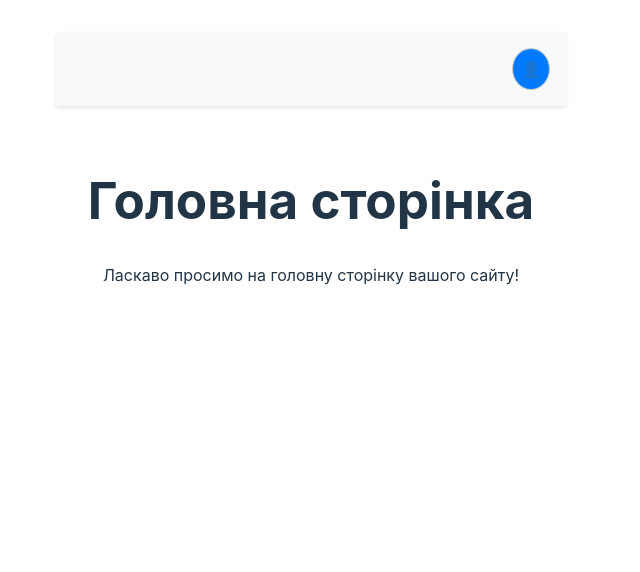
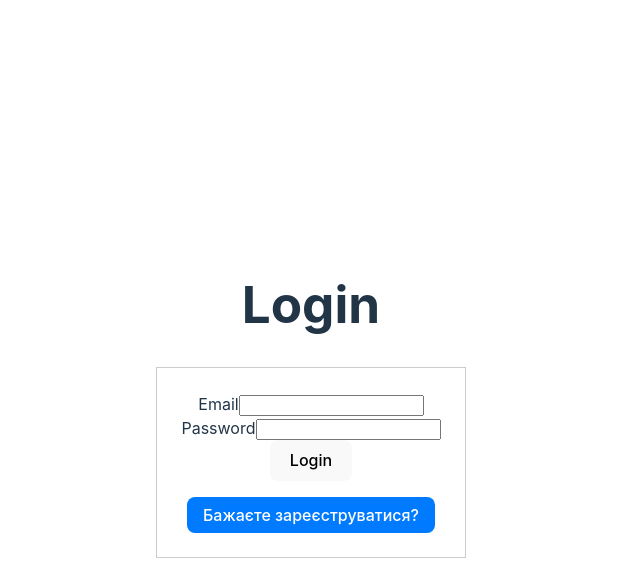
Before and after one commit to artembarkovskiy/Psyhology, a React (Vite) app: page / in a window 1280 px wide. Shown: the top 572 px of the page, without its empty margins (329-969 px from the left). Built offline with nearby package versions, Linux system fonts and the light colour scheme.

Commit message:
HomePageFix

```diff
--- a/package.json
+++ b/package.json
@@ -11,6 +11,7 @@
   },
   "dependencies": {
     "axios": "^1.7.9",
+    "jwt-decode": "^4.0.0",
     "react": "^18.3.1",
     "react-dom": "^18.3.1",
     "react-router-dom": "^6.28.0"
--- a/src/features/auth/LoginPage.jsx
+++ b/src/features/auth/LoginPage.jsx
@@ -1,51 +1,45 @@
 import React, { useState } from "react";
 import { useNavigate } from "react-router-dom";
+import { UserService } from "../user/user.service";
+import { setToken } from "../../utils/localStorage";
 
 const LoginPage = () => {
   const navigate = useNavigate();
 
-  const [userName, setUserName] = useState("");
+  const [email, setEmail] = useState("");
   const [password, setPassword] = useState("");
 
-  const handleUserNameInputChange = (event) => {
-    setUserName(event.target.value);
+  const handleEmailInputChange = (event) => {
+    setEmail(event.target.value);
   };
 
   const handlePasswordInputChange = (event) => {
     setPassword(event.target.value);
   };
 
-  const handleSubmit = (event) => {
+  const handleSubmit = async (event) => {
     event.preventDefault();
 
-    const user = users.find((user) => user.userName === userName);
+    const userService = new UserService();
 
-    if (!user) {
-      alert("User does not exist");
-      return;
-    }
+    const response = await userService.loginUser({
+      email: email,
+      password: password,
+    });
 
-    if (user.password !== password) {
-      alert("Invalid password");
-      return;
-    }
+    console.log(response);
 
-    localStorage.setItem("user", JSON.stringify(user));
-
-    if (user.role === "admin") {
-      navigate("/users");
-      return;
-    }
-
-    if (user.role === "user") {
-      navigate("/");
-      return;
+    if (response && response.token) {
+      setToken(response.token);
+      navigate("/home"); // Перенаправлення на сторінку /home
+    } else {
+      alert("Login failed. Please check your credentials.");
     }
   };
 
   // Обробник для переходу на сторінку реєстрації
   const handleRegisterRedirect = () => {
-    navigate("/register");
+    navigate("/registration");
   };
 
   return (
@@ -67,13 +61,13 @@ const LoginPage = () => {
       >
         <form onSubmit={handleSubmit}>
           <div>
-            <label htmlFor="username">Username</label>
+            <label htmlFor="email">Email</label>
             <input
-              id="username"
-              name="username"
-              type="text"
-              value={userName}
-              onChange={handleUserNameInputChange}
+              id="email"
+              name="email"
+              type="email"
+              value={email}
+              onChange={handleEmailInputChange}
             />
           </div>
           <div>
--- a/src/features/auth/RegPage.jsx
+++ b/src/features/auth/RegPage.jsx
@@ -1,4 +1,5 @@
 import React, { useState } from "react";
+import { useNavigate } from "react-router-dom";
 import { UserService } from "../user/user.service";
 
 const RegPage = () => {
@@ -11,6 +12,7 @@ const RegPage = () => {
 
   const [error, setError] = useState(null);
   const [success, setSuccess] = useState(false);
+  const navigate = useNavigate();
 
   const handleInputChange = (e) => {
     const { name, value } = e.target;
@@ -34,6 +36,7 @@ const RegPage = () => {
         email: "",
         password: "",
       });
+      navigate("/login");
     } catch (err) {
       setError(
         err.response?.data?.message || "Registration failed. Please try again."
@@ -43,7 +46,7 @@ const RegPage = () => {
 
   return (
     <div>
-      <h1>Регистрация</h1>
+      <h1>Реєстрація</h1>
       <form onSubmit={handleSubmit}>
         <div>
           <label>Ім'я:</label>
@@ -87,7 +90,7 @@ const RegPage = () => {
         </div>
         <button type="submit">Зареєструватись</button>
       </form>
-      {success && <p>Регистрация прошла успешно!</p>}
+      {success && <p>Реєстрація пройшлв успішно!</p>}
       {error && <p style={{ color: "red" }}>{error}</p>}
     </div>
   );
--- a/src/features/home/HomePage.jsx
+++ b/src/features/home/HomePage.jsx
@@ -1,39 +1,64 @@
-import React, { useState } from "react";
+import React, { useState, useEffect } from "react";
 import { useNavigate } from "react-router-dom";
+import { UserService } from "../user/user.service";
+import { setToken } from "../../utils/localStorage";
 
 const HomePage = () => {
   const navigate = useNavigate();
   const [isMenuOpen, setIsMenuOpen] = useState(false);
+  const [user, setUser] = useState({});
 
-  // Імітуємо авторизацію, щоб продемонструвати логіку
-  const isAuthenticated = localStorage.getItem("user") !== null;
+  useEffect(() => {
+    const fetchUserProfile = () => {
+      try {
+        const userService = new UserService();
+        const profile = userService.getUserProfile(); // Виклик асинхронного методу
+        setUser(profile); // Збереження email з профілю
+      } catch (error) {
+        console.error("Не вдалося завантажити профіль користувача:", error);
+        navigate("/login"); // Перенаправлення на сторінку входу, якщо сталася помилка
+      }
+    };
 
-  // Обробник для відкриття/закриття меню
+    fetchUserProfile();
+  }, [navigate]);
+
   const handleAccountClick = () => {
     setIsMenuOpen(!isMenuOpen);
   };
 
-  const handleLoginClick = () => {
-    navigate("/login");
-  };
-
-  const handleRegisterClick = () => {
-    navigate("/registration");
+  const handleLogout = () => {
+    setToken(undefined); // Видалення токена\
+    navigate("/login"); // Перенаправлення на сторінку логіну
   };
 
   return (
     <div style={{ display: "flex", flexDirection: "column", height: "100vh" }}>
-      {/* Верхній навігаційний бар */}
       <header
         style={{
           display: "flex",
-          justifyContent: "flex-end",
+          justifyContent: "space-between",
+          alignItems: "center",
           padding: "1em",
           backgroundColor: "#f8f9fa",
           boxShadow: "0px 2px 4px rgba(0, 0, 0, 0.1)",
         }}
       >
-        {/* Іконка акаунта */}
+        <h2 style={{ margin: 0 }}>My Website</h2>
+
+        <div style={{ display: "flex", alignItems: "center" }}>
+          {user.email && (
+            <span
+              style={{
+                marginRight: "1em",
+                color: "#007bff",
+                fontWeight: "bold",
+              }}
+            >
+              {user.email}
+            </span>
+          )}
+
           <div
             onClick={handleAccountClick}
             style={{ position: "relative", cursor: "pointer" }}
@@ -49,12 +74,10 @@ const HomePage = () => {
                 color: "#fff",
               }}
             >
-            {/* Іконка профілю */}
               <span>👤</span>
             </div>
 
-          {/* Випадаюче меню для неавторизованих користувачів */}
-          {!isAuthenticated && isMenuOpen && (
+            {isMenuOpen && (
               <div
                 style={{
                   position: "absolute",
@@ -62,47 +85,41 @@ const HomePage = () => {
                   right: 0,
                   marginTop: "0.5em",
                   padding: "1em",
-                backgroundColor: "#fff",
+                  backgroundColor: "black",
                   border: "1px solid #ddd",
                   boxShadow: "0px 4px 8px rgba(0, 0, 0, 0.1)",
                   zIndex: 1,
                   display: "flex",
                   flexDirection: "column",
+                  alignItems: "flex-start",
                 }}
               >
+                <p>
+                  <strong>Ім'я:</strong> {user.given_name}
+                </p>
+                <p>
+                  <strong>Прізвище:</strong> {user.family_name}
+                </p>
                 <button
-                onClick={handleLoginClick}
+                  onClick={handleLogout}
                   style={{
-                  marginBottom: "0.5em",
-                  padding: "0.5em",
-                  backgroundColor: "#007bff",
+                    marginTop: "1em",
+                    padding: "0.5em 1em",
+                    backgroundColor: "#dc3545",
                     color: "#fff",
                     border: "none",
                     cursor: "pointer",
                   }}
                 >
-                Увійти
-              </button>
-              <button
-                onClick={handleRegisterClick}
-                style={{
-                  padding: "0.5em",
-                  backgroundColor: "#28a745",
-                  color: "#fff",
-                  border: "none",
-                  cursor: "pointer",
-                }}
-              >
-                Зареєструватися
+                  Вийти
                 </button>
               </div>
             )}
           </div>
+        </div>
       </header>
 
-      {/* Основний контент */}
       <main style={{ padding: "2em", textAlign: "center" }}>
-        {/* Просто текст замість елементів для вводу */}
         <h1>Головна сторінка</h1>
         <p>Ласкаво просимо на головну сторінку вашого сайту!</p>
       </main>
--- a/src/features/user/user.service.js
+++ b/src/features/user/user.service.js
@@ -1,4 +1,6 @@
 import { HttpClient } from "../../utils/http/httpClient";
+import { parseJwt } from "../../utils/jwt/decoder";
+import { getToken } from "../../utils/localStorage";
 
 export class UserService {
   constructor(signal) {
@@ -13,6 +15,15 @@ export class UserService {
     return await this.httpClient.get("");
   }
 
+  async getUserById(id) {
+    return await this.httpClient.get(`/${id}`);
+  }
+
+  getUserProfile() {
+    const token = getToken();
+    return parseJwt(token);
+  }
+
   async createUser(user) {
     return await this.httpClient.post("", user);
   }
@@ -20,4 +31,8 @@ export class UserService {
   async deleteUserById(id) {
     return await this.httpClient.delete(`/${id}`);
   }
+
+  async loginUser(data) {
+    return await this.httpClient.post("/login", data);
+  }
 }
--- a/src/routes/AppRouter.jsx
+++ b/src/routes/AppRouter.jsx
@@ -8,9 +8,9 @@ import ServicePage from "../features/services/ServicePage";
 const AppRouter = () => (
   <BrowserRouter>
     <Routes>
-      <Route path="/" element={<HomePage />} />
-      <Route path="/login" element={<LoginPage />} />
-      <Route path="registration" element={<RegPage />} />
+      <Route path="/home" element={<HomePage />} />
+      <Route path="/" element={<LoginPage />} />
+      <Route path="/registration" element={<RegPage />} />
       <Route path="/category" element={<CategoryPage />} />
       <Route path="/service" element={<ServicePage />} />
     </Routes>
--- /dev/null
+++ b/src/utils/jwt/decoder.js
@@ -0,0 +1,10 @@
+import { jwtDecode } from "jwt-decode";
+
+export function parseJwt(token) {
+  try {
+    return jwtDecode(token);
+  } catch (error) {
+    console.error("Неможливо парсити токен:", error.message);
+    return null;
+  }
+}
--- /dev/null
+++ b/src/utils/localStorage.js
@@ -0,0 +1,11 @@
+export function getToken() {
+  return localStorage.getItem("token") || "";
+}
+
+export function setToken(token) {
+  if (token) {
+    localStorage.setItem("token", token);
+  } else {
+    localStorage.removeItem("token");
+  }
+}
```
Also changed, not shown: 1 other file (tests, documents, lock files or other folders). Lines whose indentation alone changed are shown as unchanged.
